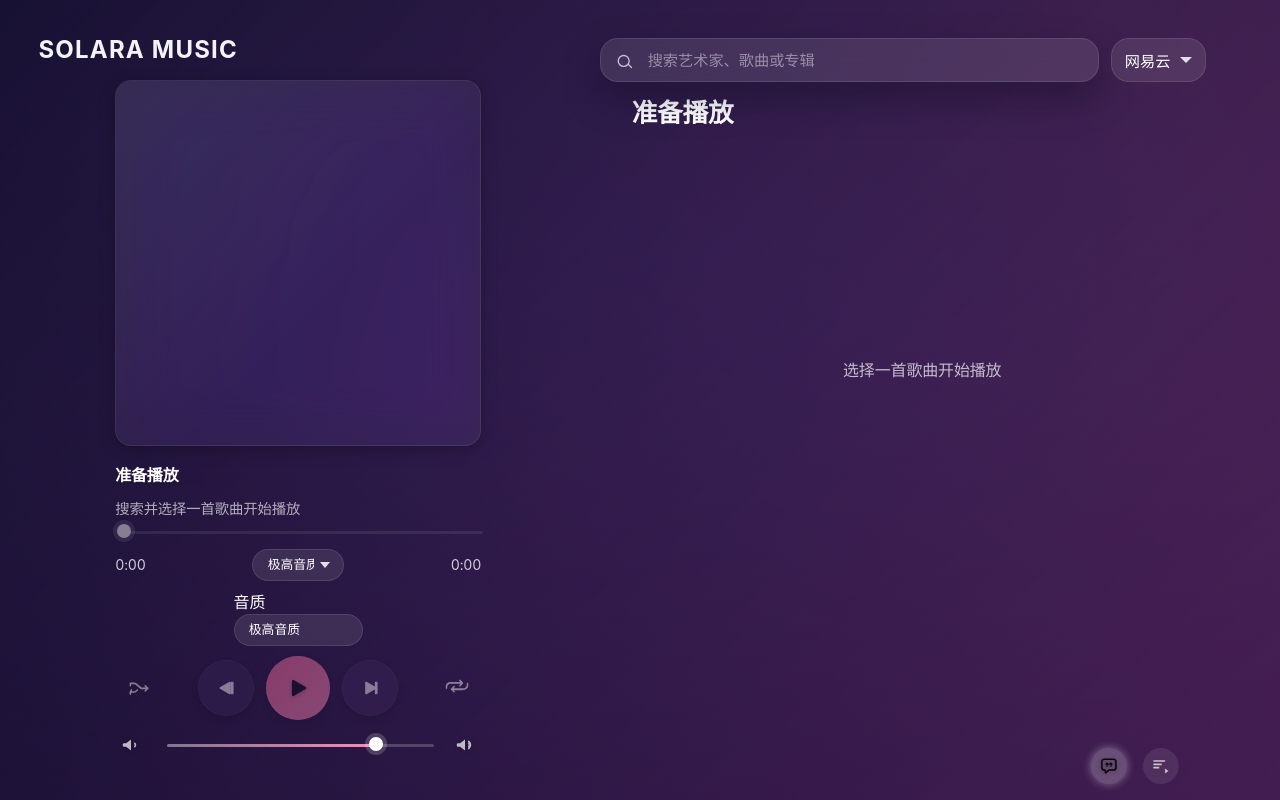
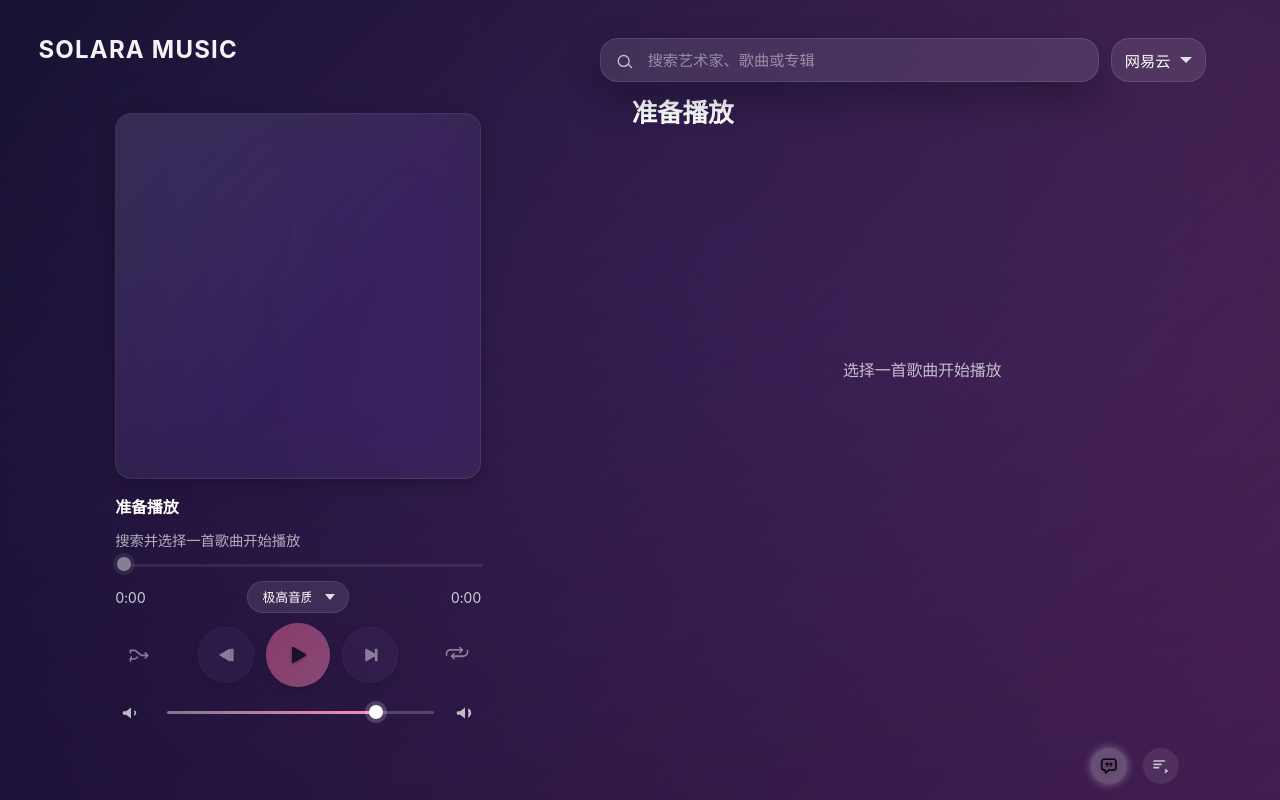
Before and after one commit to akudamatata/Solara-Apple-Music-Version, a React (Vite) app: page / in a window 1280 px wide. Built offline with nearby package versions, Linux system fonts and the light colour scheme; a web font is replaced by a local one.

Commit message:
Adjust audio quality select spacing

```diff
--- a/src/App.css
+++ b/src/App.css
@@ -435,8 +435,8 @@
 
 .audio-quality-select-wrapper {
   position: relative;
-  width: 6.5em;
-  min-width: 6.5em;
+  width: 7.25em;
+  min-width: 7.25em;
   justify-self: center;
 }
 
@@ -459,7 +459,7 @@
   width: 100%;
   border: none;
   border-radius: 18px;
-  padding: 0.38rem 1.9rem 0.38rem 0.95rem;
+  padding: 0.38rem 2.4rem 0.38rem 0.95rem;
   background: rgba(255, 255, 255, 0.1);
   box-shadow: inset 0 0 0 1px rgba(255, 255, 255, 0.1);
   color: #fff;
--- a/src/App.tsx
+++ b/src/App.tsx
@@ -1161,25 +1161,6 @@ function App() {
               </div>
             </div>
 
-            <div className="audio-quality-control" role="group" aria-label="音质选择">
-              <label className="audio-quality-label" htmlFor={qualitySelectId}>
-                音质
-              </label>
-              <select
-                id={qualitySelectId}
-                className="audio-quality-select"
-                value={audioQuality}
-                onChange={(event) => setAudioQuality(event.target.value as AudioQuality)}
-                aria-label="选择音质"
-              >
-                {AUDIO_QUALITY_OPTIONS.map((option) => (
-                  <option key={option.value} value={option.value}>
-                    {option.label}
-                  </option>
-                ))}
-              </select>
-            </div>
-
             <div className="player-controls control-row" role="group" aria-label="播放控制">
               <button
                 type="button"
```
